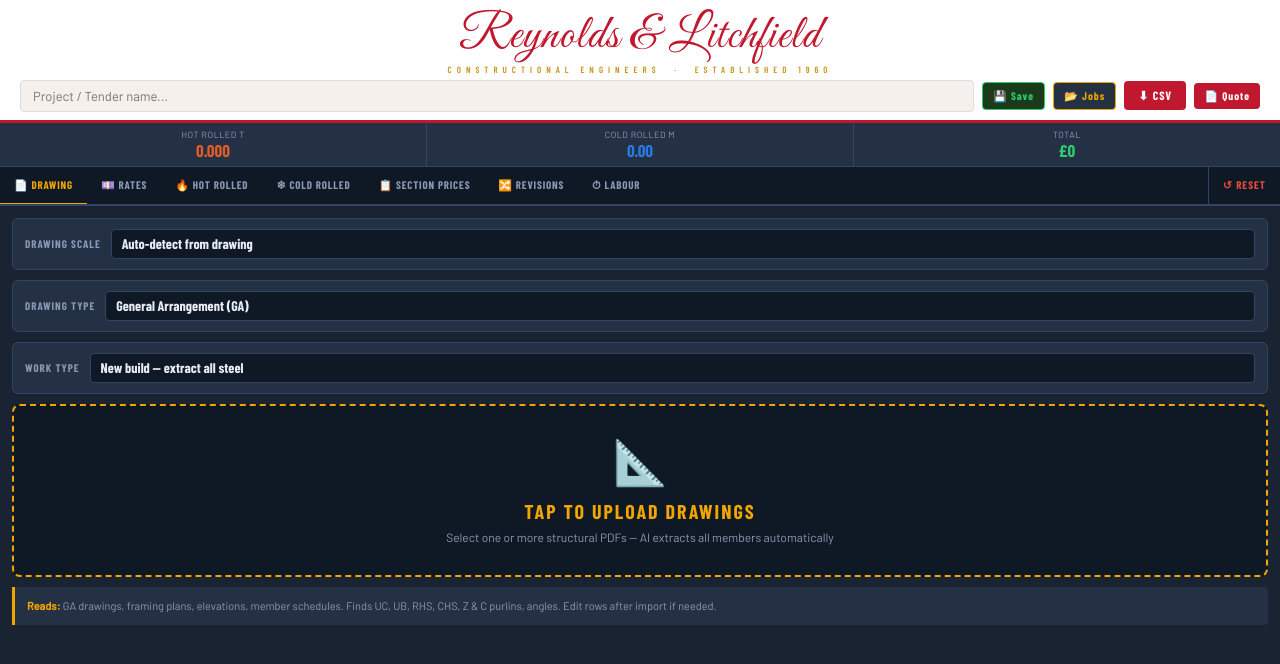
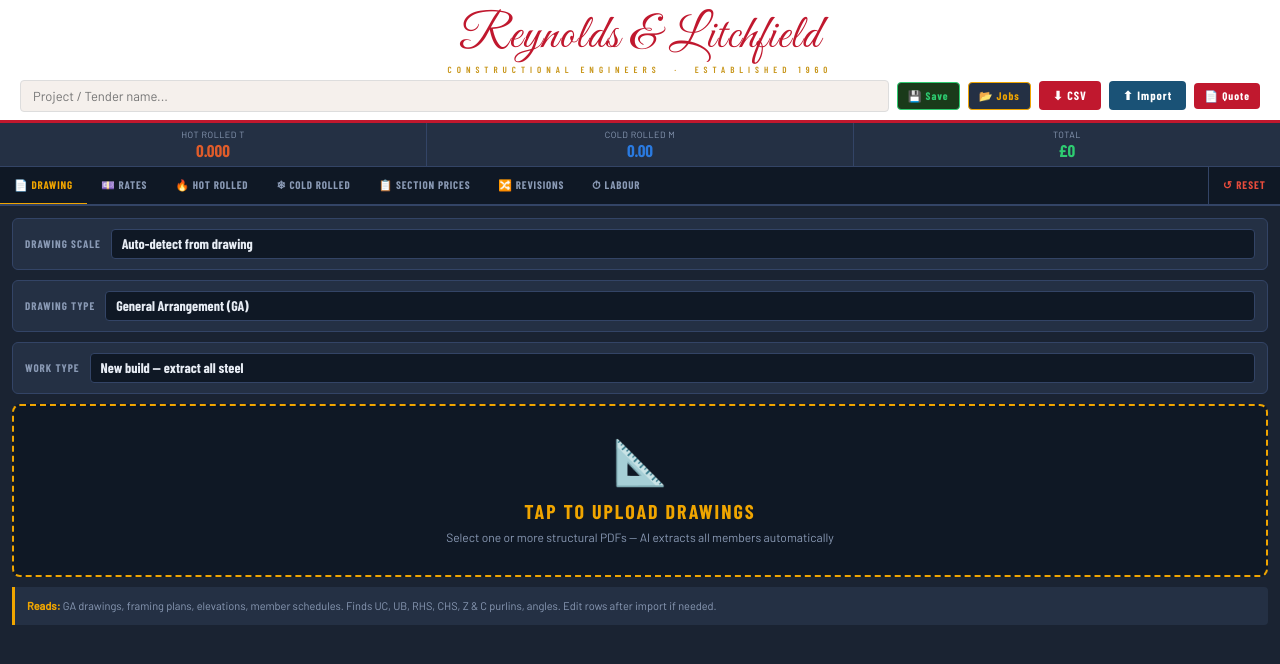
Before and after one commit to daftchip/rl-estimator, a plain HTML site: page index.html in a window 1280 px wide. Drawn offline with nearby package versions, Linux system fonts and the light colour scheme; a web font is replaced by a local one.

Commit message:
Update index.html

```diff
--- a/index.html
+++ b/index.html
@@ -246,6 +246,7 @@
     <button onclick="saveEstimate()" title="Save estimate" style="background:#1a3a1a;color:var(--green);border:1px solid var(--green);border-radius:4px;font-family:'Barlow Condensed',sans-serif;font-weight:700;font-size:11px;letter-spacing:1px;padding:6px 10px;cursor:pointer;flex-shrink:0;" id="save-btn">💾 Save</button>
     <button onclick="showJobs()" title="Load estimate" style="background:var(--bg2);color:var(--accent);border:1px solid var(--accent);border-radius:4px;font-family:'Barlow Condensed',sans-serif;font-weight:700;font-size:11px;letter-spacing:1px;padding:6px 10px;cursor:pointer;flex-shrink:0;" id="jobs-btn">📂 Jobs</button>
     <button class="hdr-btn" onclick="exportCSV()" style="flex-shrink:0;padding:7px 14px;font-size:12px;">⬇ CSV</button>
+<button class="hdr-btn" onclick="importCSV()" style="flex-shrink:0;padding:7px 14px;font-size:12px;background:#1a5276;">⬆ Import</button>
     <button onclick="generateQuote()" style="background:var(--crimson);color:#fff;border:none;border-radius:4px;font-family:'Barlow Condensed',sans-serif;font-weight:700;font-size:11px;letter-spacing:1px;padding:6px 10px;cursor:pointer;flex-shrink:0;">📄 Quote</button>
   </div>
 </header>
```
